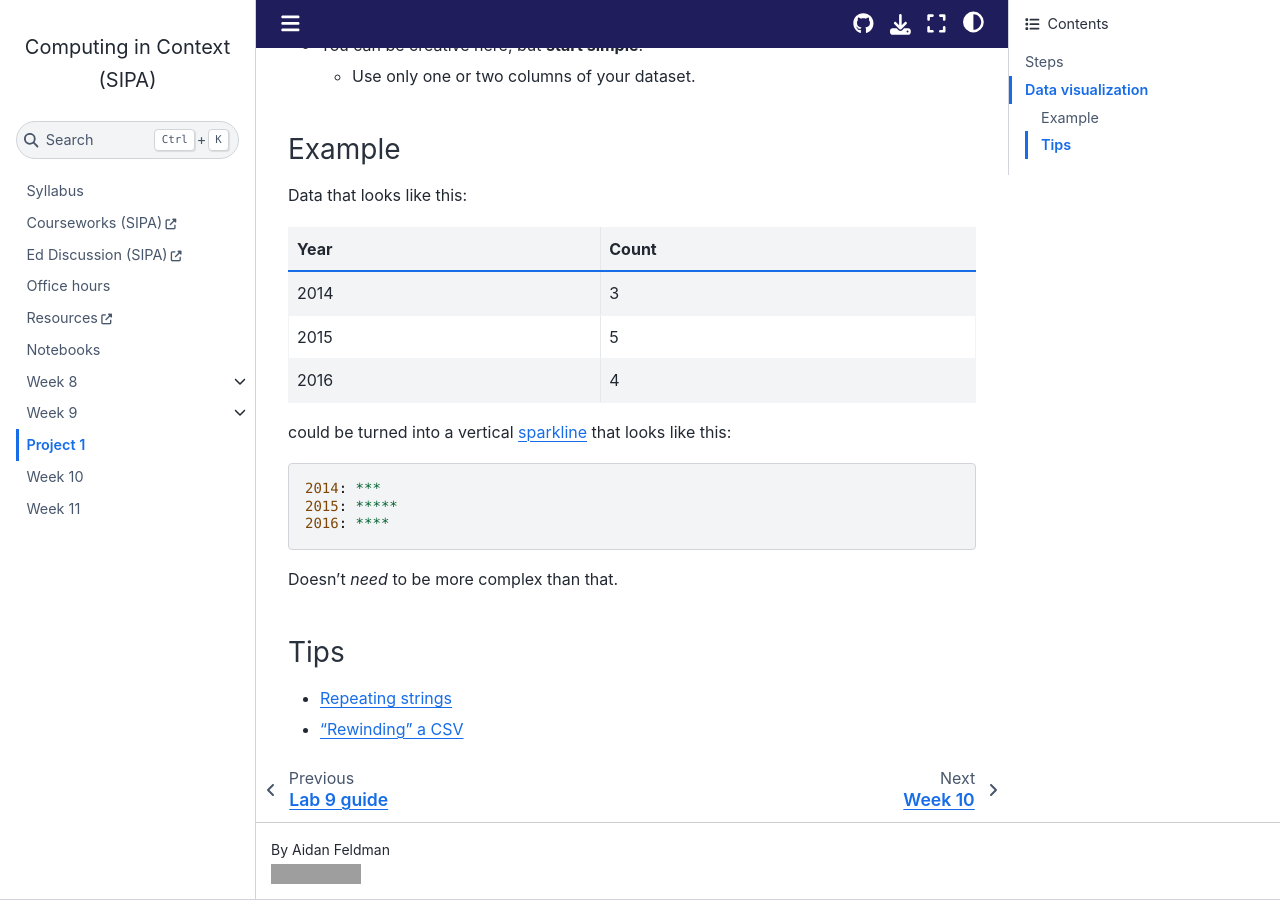
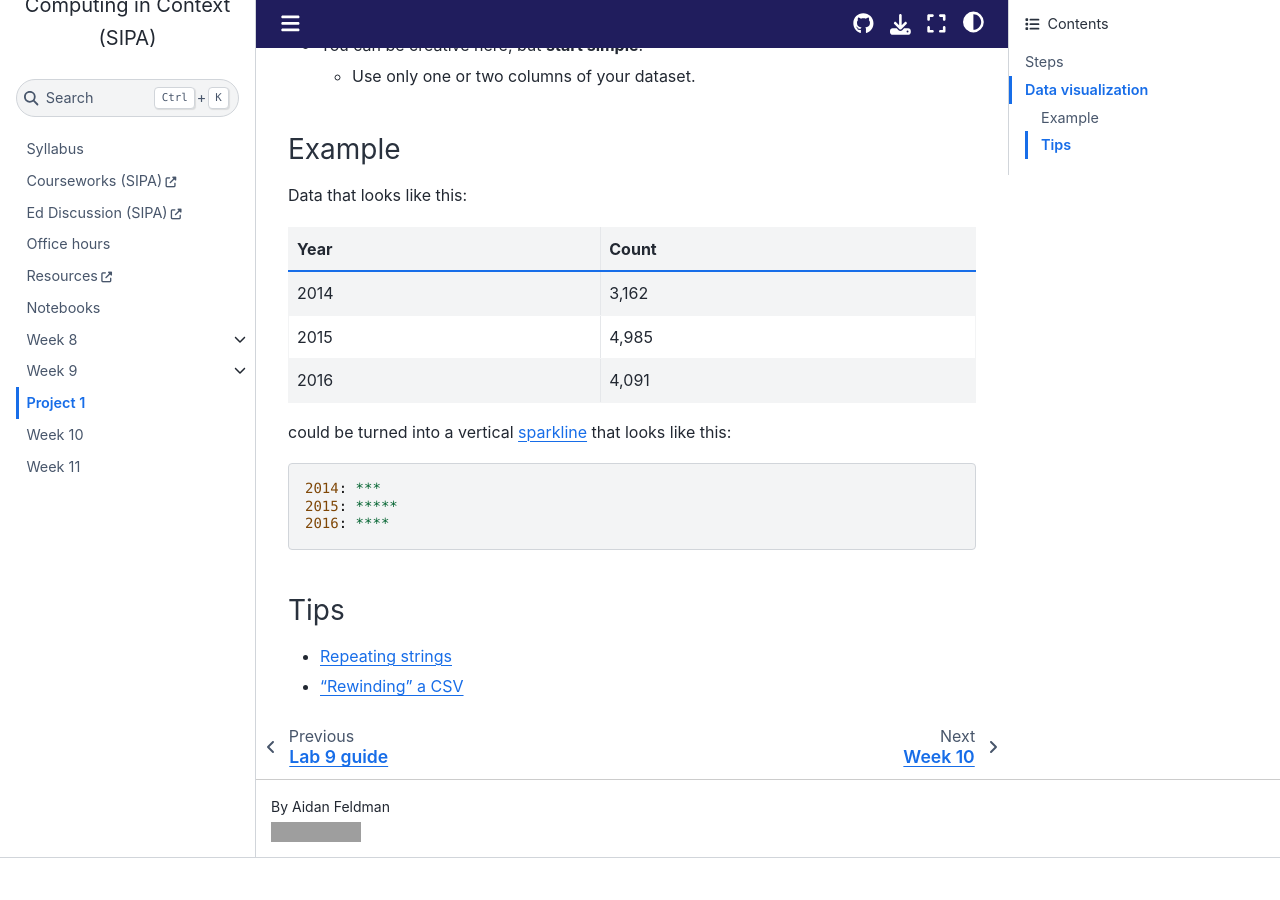
Before and after one commit to afeld/computing-in-context, a Jupyter Book: the page built from project_1.md, in a window 1280 px wide and 900 px high, scrolled down 1366 px. Built offline with Jupyter Book 1.0.4 settings and Sphinx 7.4.7 and the Sphinx Book theme 1.1.4, drawn with Linux system fonts in a browser that asks for light colours; after the commit the page ends 2224 px from its top, so only the background shows below that; grey boxes are pictures that could not be loaded.

Commit message:
adjust Project 1 example to use larger scale

````diff
--- a/project_1.md
+++ b/project_1.md
@@ -48,9 +48,9 @@ Data that looks like this:
 
 | Year | Count |
 | ---- | ----- |
-| 2014 | 3     |
-| 2015 | 5     |
-| 2016 | 4     |
+| 2014 | 3,162 |
+| 2015 | 4,985 |
+| 2016 | 4,091 |
 
 could be turned into a vertical [sparkline](https://en.wikipedia.org/wiki/Sparkline) that looks like this:
 
@@ -60,8 +60,6 @@ could be turned into a vertical [sparkline](https://en.wikipedia.org/wiki/Sparkl
 2016: ****
 ```
 
-Doesn't _need_ to be more complex than that.
-
 ### Tips
 
 - [Repeating strings](https://phoenixnap.com/kb/python-repeat-string)
````
